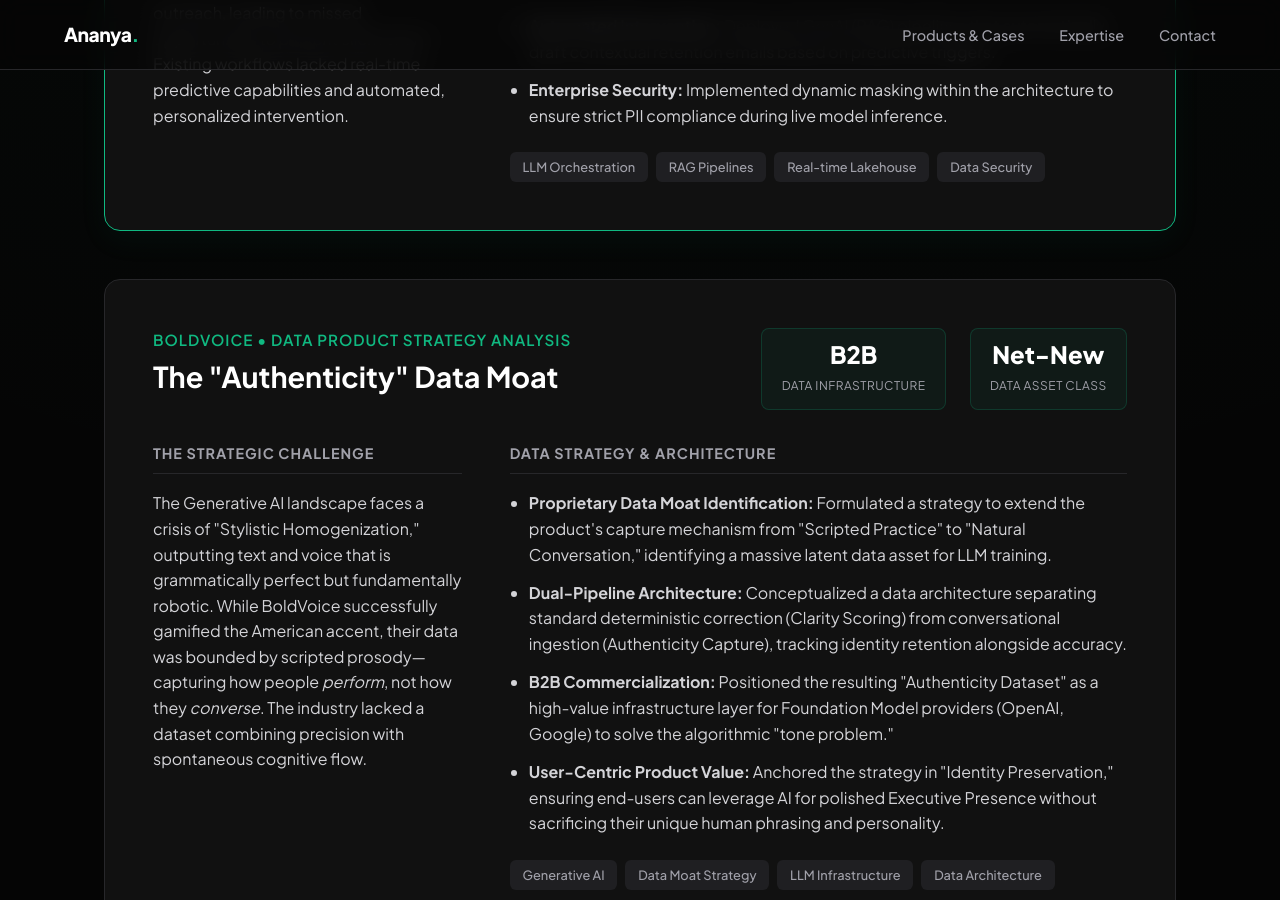
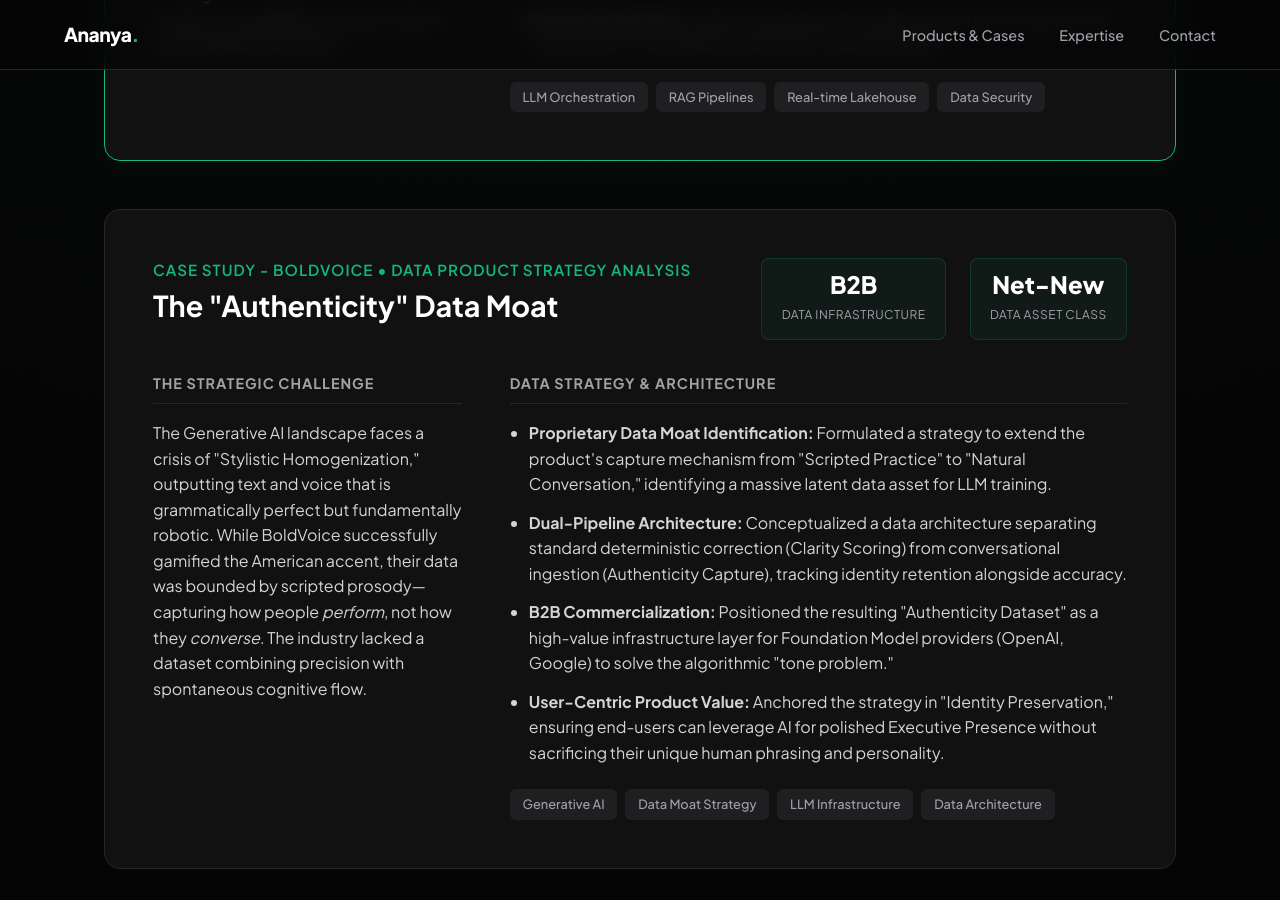
Before and after one commit to bananya267/bananya267.github.io, a Jekyll site: the page index.html, which Jekyll copies as it is, in a window 1280 px wide and 900 px high, scrolled down 1351 px. Built offline with Jekyll 4.4.1, drawn with Linux system fonts in a browser that asks for light colours; some of the changed text lies outside the part shown.

Commit message:
Update case study title and header content

```diff
--- a/index.html
+++ b/index.html
@@ -356,7 +356,7 @@
             <div class="case-study">
                 <div class="case-header">
                     <div class="case-title-block">
-                        <div class="case-role">BoldVoice • Data Product Strategy Analysis</div>
+                        <div class="case-role">Case Study - BoldVoice • Data Product Strategy Analysis</div>
                         <h3>The "Authenticity" Data Moat</h3>
                     </div>
                     <div class="case-metrics">
```
Also changed, not shown: other parts of index.html (+1 -1 lines).
